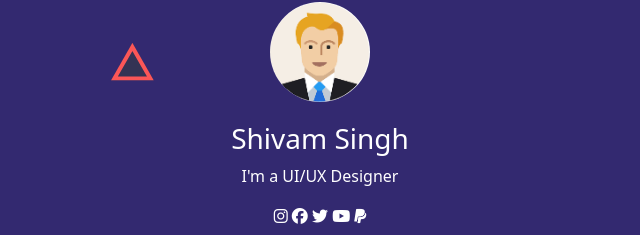
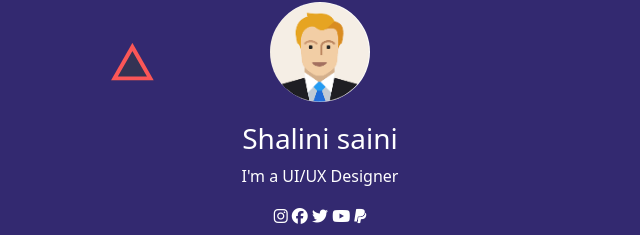
Before and after one commit to ShivamMathtech/Portfolio--1, a plain HTML site: page index.html in a window 1280 px wide. Shown: the part 255-490 px from the top of the page, 320-960 px from the left. Drawn offline with nearby package versions, Linux system fonts and the light colour scheme.

Commit message:
Name change

```diff
--- a/index.html
+++ b/index.html
@@ -238,7 +238,7 @@
           <div class="col-12 text-center">
             <div class="img-box p-0"></div>
             <div class="n">
-              <h3 class="n">Shivam Singh</h3>
+              <h3 class="n">Shalini saini</h3>
               <p>I'm a UI/UX Designer</p>
               <span><i class="fa-brands fa-instagram"></i></span>
               <span><i class="fa-brands fa-facebook"></i></span>
```
